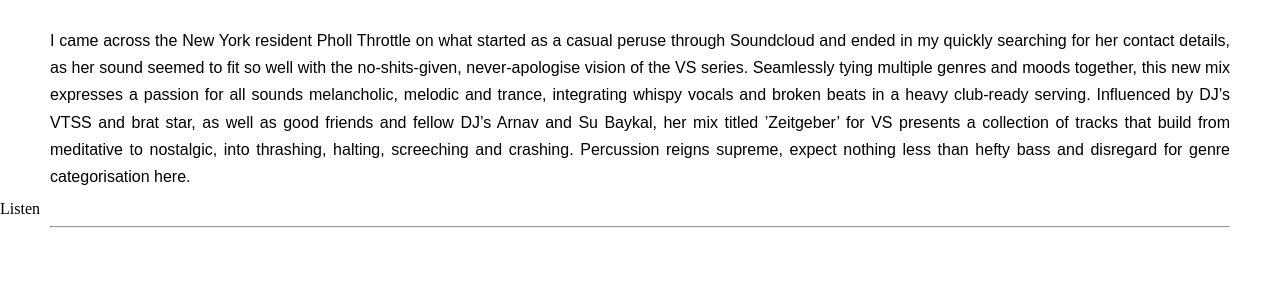
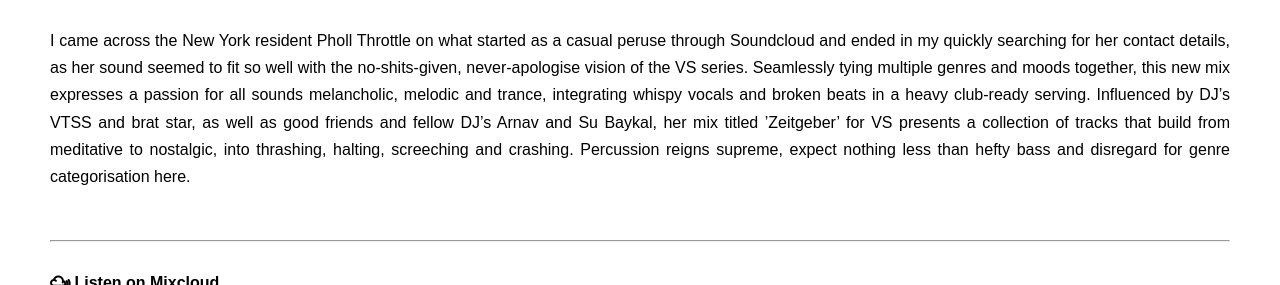
Before and after one commit to KatharineDoyle/vamp-flexo, a PHP site: page /pholl-throttle.html in a window 1280 px wide. Shown: the part 883-1168 px from the top of the page. Run offline with PHP 8.4, Linux system fonts and the light colour scheme; some libraries are stand-ins or nearby versions.

Commit message:
Fixes to mixcloud link

```diff
--- a/mala-herba.html
+++ b/mala-herba.html
@@ -37,6 +37,8 @@
 
   </div>
 
+  <hr>
+
     <a href="https://www.mixcloud.com/VAMP_Sonic/vamp-sonic-mix-02-mala-herba/" class="listen"><i class="fab fa-mixcloud"></i>
     Listen on Mixcloud
   </a>
@@ -48,7 +50,7 @@
       </div>
 
 <div class="image-mix">
-  <img class="image" src="./images/Mala_Herba_Vamp_Img.png" style="width: 500px; padding: 30px">
+  <img class="image" src="./images/MalaHerba_Vamp_Img.png" style="width: 500px; padding: 30px">
   <div class="discovery-column">
   <div class="discover-title">MALA HERBA</div>
     <div class="discover-links">
--- a/pholl-throttle.html
+++ b/pholl-throttle.html
@@ -30,9 +30,11 @@
 
       </div>
 
-  <div class="listen">
-    Listen
-  </div>
+  <hr>
+
+  <a href="https://www.mixcloud.com/VAMP_Sonic/vamp-sonic-mix-03-pholl-throttle/" class="listen"><i class="fab fa-mixcloud"></i>
+    Listen on Mixcloud
+  </a>
 
   <hr>
 
@@ -41,7 +43,7 @@
       </div>
 
 <div class="image-mix">
-  <img class="image" src="./images/pholl-throttle.png" style="width: 500px; padding: 30px">
+  <img class="image" src="./images/Pholl Throttle Vamp Sonic.png" style="width: 500px; padding: 30px">
   <div class="discovery-column">
   <div class="discover-title">PHOLL THROTTLE</div>
     <div class="discover-links">
--- a/style/mixes.css
+++ b/style/mixes.css
@@ -147,16 +147,22 @@
 a.listen {
   margin-top: 50px;
   margin-bottom: 20px;
-  text-align: left;
+  text-align: center;
   margin-left: 50px;
   font-family: 'Montserrat', sans-serif;
   font-weight: bolder;
+  color: black;
+  text-decoration: none;
+}
+
+a.listen:hover {
+  color: red;
 }
 
 hr {
   display: block;
-  margin-top: 0.5em;
-  margin-bottom: 0.5em;
+  margin-top: 2.5em;
+  margin-bottom: 2em;
   margin-left: 50px;
   margin-right: 50px;
   border-style: inset;
```
Also changed, not shown: images/MalaHerba_Vamp_Img.png (added), images/Mala_Herba_Vamp_Img.png (deleted), images/Pholl Throttle Vamp Sonic.png (added), images/pholl-throttle-mix.png (deleted), images/pholl-throttle.png (deleted).
